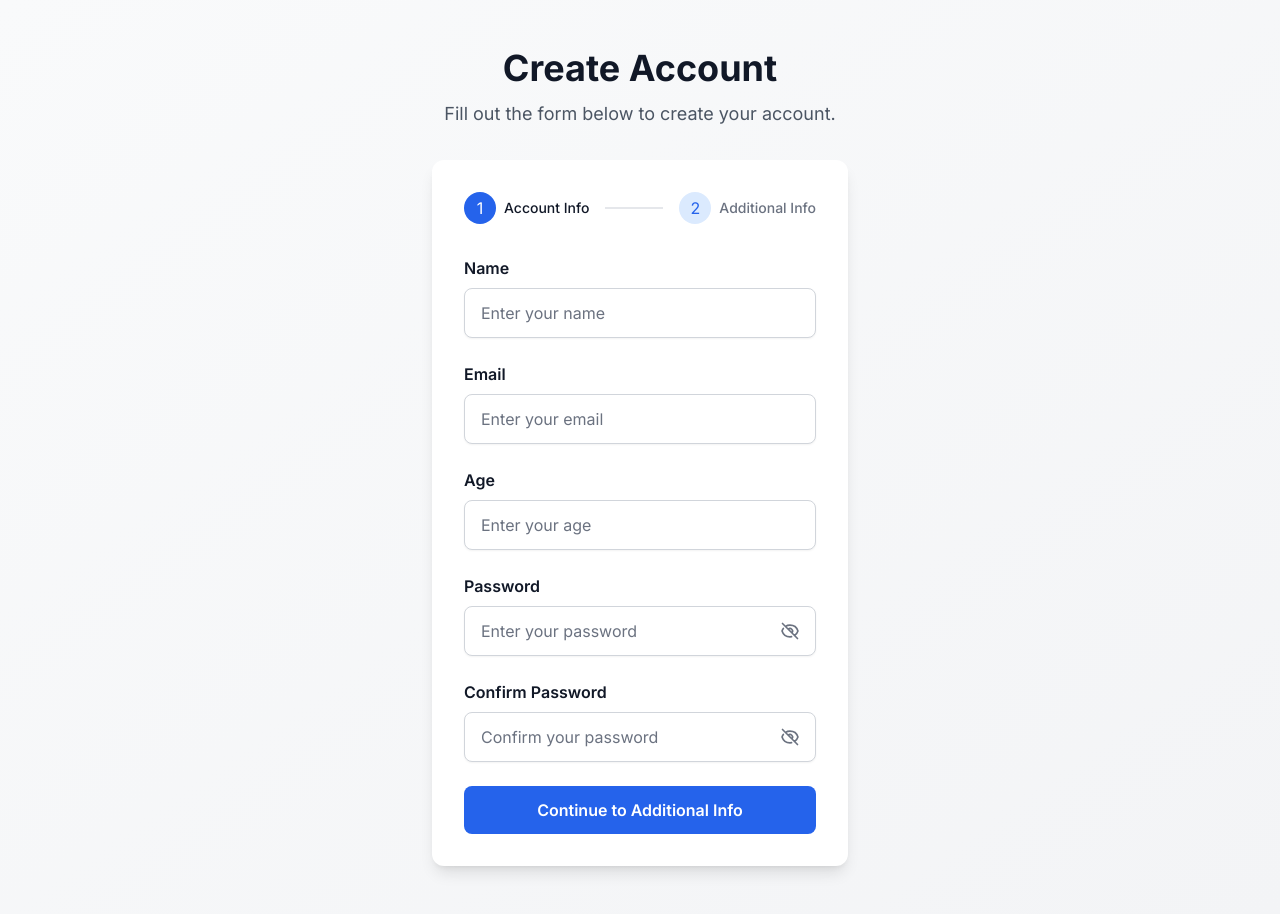
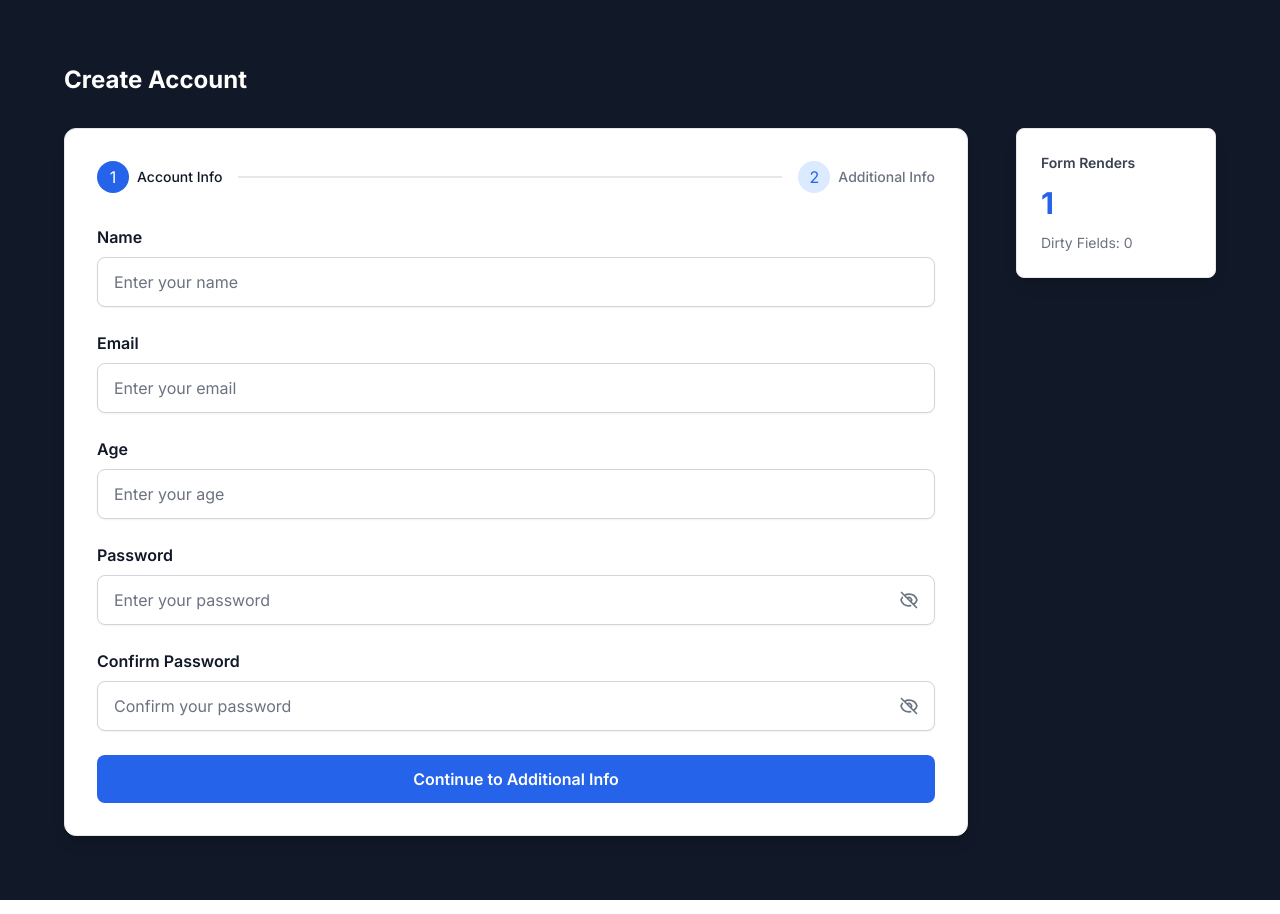
Before and after one commit to valdezjavi-gm2/react-hook-form-zod-poc, a Next.js app: page / in a window 1280 px wide. Built offline with nearby package versions, Linux system fonts and the light colour scheme.

Commit message:
feat: add renders counter

```diff
--- a/src/app/page.tsx
+++ b/src/app/page.tsx
@@ -1,22 +1,12 @@
-import Image from "next/image";
-import { UserForm } from '@/components/UserForm';
+import { UserForm } from "@/components/UserForm";
 
 export default function Home() {
   return (
-    <main className="min-h-screen bg-gradient-to-br from-gray-50 to-gray-100">
-      <div className="container mx-auto px-4 py-12 max-w-md">
-        <div className="text-center mb-8">
-          <h1 className="text-4xl font-bold mb-3 text-gray-900">
-            Create Account
-          </h1>
-          <p className="text-gray-600 text-lg">
-            Fill out the form below to create your account.
-          </p>
-        </div>
-        <div className="bg-white p-8 rounded-xl shadow-lg">
-          <UserForm />
-        </div>
+    <main className="min-h-screen bg-gray-900 py-16 px-4">
+      <div className="max-w-6xl mx-auto">
+        <h1 className="text-2xl font-bold text-white mb-8">Create Account</h1>
+        <UserForm />
       </div>
     </main>
-  )
+  );
 }
--- /dev/null
+++ b/src/components/RenderCounter.tsx
@@ -0,0 +1,26 @@
+'use client';
+
+import { useEffect, useState } from 'react';
+
+interface RenderCounterProps {
+  className?: string;
+  formState: Record<string, any>;
+}
+
+export function RenderCounter({ className = "", formState }: RenderCounterProps) {
+  const [renderCount, setRenderCount] = useState(0);
+
+  useEffect(() => {
+    setRenderCount(count => count + 1);
+  }, [formState]);
+
+  return (
+    <div className={`bg-white p-6 rounded-lg shadow-lg border border-gray-200 min-w-[200px] ${className}`}>
+      <h3 className="text-sm font-semibold text-gray-700 mb-3">Form Renders</h3>
+      <div className="text-3xl font-bold text-blue-600 mb-3">{renderCount}</div>
+      <div className="text-sm text-gray-500">
+        Dirty Fields: {Object.keys(formState.dirtyFields || {}).length}
+      </div>
+    </div>
+  );
+}
--- a/src/components/UserForm.tsx
+++ b/src/components/UserForm.tsx
@@ -1,10 +1,11 @@
-'use client';
+"use client";
 
 import { useForm } from "react-hook-form";
 import { zodResolver } from "@hookform/resolvers/zod";
 import { userSchema, type UserFormData } from "@/schemas/userSchema";
 import { useState } from "react";
 import { ErrorIcon, EyeIcon, EyeSlashIcon, TrashIcon } from "./icons";
+import { RenderCounter } from "./RenderCounter";
 
 export function UserForm() {
   const [step, setStep] = useState(1);
@@ -12,14 +13,8 @@ export function UserForm() {
   const [showConfirmPassword, setShowConfirmPassword] = useState(false);
   const [hobbies, setHobbies] = useState<string[]>([""]);
 
-  const {
-    register,
-    handleSubmit,
-    formState: { errors, isSubmitting },
-    trigger,
-    getValues,
-    reset,
-  } = useForm<UserFormData>({
+  const { register, handleSubmit, formState, trigger, reset, watch } =
+    useForm<UserFormData>({
       resolver: zodResolver(userSchema),
       defaultValues: {
         hobbies: [""],
@@ -28,9 +23,11 @@ export function UserForm() {
           city: "",
           country: "",
           zipCode: "",
-      }
-    }
+        },
+      },
     });
+
+  const { errors, isSubmitting } = formState;
 
   const onSubmit = async (data: UserFormData) => {
     try {
@@ -46,7 +43,13 @@ export function UserForm() {
   };
 
   const handleNext = async () => {
-    const fieldsToValidate = ['name', 'email', 'age', 'password', 'confirmPassword'] as const;
+    const fieldsToValidate = [
+      "name",
+      "email",
+      "age",
+      "password",
+      "confirmPassword",
+    ] as const;
     const isStepValid = await trigger(fieldsToValidate);
 
     if (isStepValid) {
@@ -73,36 +76,52 @@ export function UserForm() {
   };
 
   return (
+    <div className="flex gap-12">
+      <div className="flex-1 bg-white rounded-xl shadow-lg p-8 border border-gray-200">
         <form onSubmit={handleSubmit(onSubmit)} className="space-y-6">
           {/* Progress indicator */}
           <div className="mb-8">
             <div className="flex justify-between items-center">
               <div className="flex items-center">
-            <div className={`rounded-full h-8 w-8 flex items-center justify-center ${
-              step === 1 ? 'bg-blue-600 text-white' : 'bg-blue-100 text-blue-600'
-            }`}>
+                <div
+                  className={`rounded-full h-8 w-8 flex items-center justify-center ${
+                    step === 1
+                      ? "bg-blue-600 text-white"
+                      : "bg-blue-100 text-blue-600"
+                  }`}
+                >
                   1
                 </div>
-            <div className={`ml-2 text-sm font-medium ${
-              step === 1 ? 'text-gray-900' : 'text-gray-500'
-            }`}>
+                <div
+                  className={`ml-2 text-sm font-medium ${
+                    step === 1 ? "text-gray-900" : "text-gray-500"
+                  }`}
+                >
                   Account Info
                 </div>
               </div>
               <div className="flex-1 mx-4 h-0.5 bg-gray-200">
-            <div className={`h-full bg-blue-600 transition-all duration-300 ${
-              step === 2 ? 'w-full' : 'w-0'
-            }`} />
+                <div
+                  className={`h-full bg-blue-600 transition-all duration-300 ${
+                    step === 2 ? "w-full" : "w-0"
+                  }`}
+                />
               </div>
               <div className="flex items-center">
-            <div className={`rounded-full h-8 w-8 flex items-center justify-center ${
-              step === 2 ? 'bg-blue-600 text-white' : 'bg-blue-100 text-blue-600'
-            }`}>
+                <div
+                  className={`rounded-full h-8 w-8 flex items-center justify-center ${
+                    step === 2
+                      ? "bg-blue-600 text-white"
+                      : "bg-blue-100 text-blue-600"
+                  }`}
+                >
                   2
                 </div>
-            <div className={`ml-2 text-sm font-medium ${
-              step === 2 ? 'text-gray-900' : 'text-gray-500'
-            }`}>
+                <div
+                  className={`ml-2 text-sm font-medium ${
+                    step === 2 ? "text-gray-900" : "text-gray-500"
+                  }`}
+                >
                   Additional Info
                 </div>
               </div>
@@ -113,7 +132,10 @@ export function UserForm() {
             /* Step 1: Account Information */
             <div className="space-y-6">
               <div>
-            <label htmlFor="name" className="block text-base font-semibold text-gray-900 mb-2">
+                <label
+                  htmlFor="name"
+                  className="block text-base font-semibold text-gray-900 mb-2"
+                >
                   Name
                 </label>
                 <input
@@ -132,7 +154,10 @@ export function UserForm() {
               </div>
 
               <div>
-            <label htmlFor="email" className="block text-base font-semibold text-gray-900 mb-2">
+                <label
+                  htmlFor="email"
+                  className="block text-base font-semibold text-gray-900 mb-2"
+                >
                   Email
                 </label>
                 <input
@@ -151,7 +176,10 @@ export function UserForm() {
               </div>
 
               <div>
-            <label htmlFor="age" className="block text-base font-semibold text-gray-900 mb-2">
+                <label
+                  htmlFor="age"
+                  className="block text-base font-semibold text-gray-900 mb-2"
+                >
                   Age
                 </label>
                 <input
@@ -170,7 +198,10 @@ export function UserForm() {
               </div>
 
               <div className="relative">
-            <label htmlFor="password" className="block text-base font-semibold text-gray-900 mb-2">
+                <label
+                  htmlFor="password"
+                  className="block text-base font-semibold text-gray-900 mb-2"
+                >
                   Password
                 </label>
                 <div className="relative">
@@ -198,7 +229,10 @@ export function UserForm() {
               </div>
 
               <div className="relative">
-            <label htmlFor="confirmPassword" className="block text-base font-semibold text-gray-900 mb-2">
+                <label
+                  htmlFor="confirmPassword"
+                  className="block text-base font-semibold text-gray-900 mb-2"
+                >
                   Confirm Password
                 </label>
                 <div className="relative">
@@ -240,7 +274,10 @@ export function UserForm() {
               <div className="space-y-4">
                 <h3 className="text-lg font-semibold text-gray-900">Address</h3>
                 <div>
-              <label htmlFor="street" className="block text-base font-semibold text-gray-900 mb-2">
+                  <label
+                    htmlFor="street"
+                    className="block text-base font-semibold text-gray-900 mb-2"
+                  >
                     Street
                   </label>
                   <input
@@ -259,7 +296,10 @@ export function UserForm() {
                 </div>
 
                 <div>
-              <label htmlFor="city" className="block text-base font-semibold text-gray-900 mb-2">
+                  <label
+                    htmlFor="city"
+                    className="block text-base font-semibold text-gray-900 mb-2"
+                  >
                     City
                   </label>
                   <input
@@ -278,7 +318,10 @@ export function UserForm() {
                 </div>
 
                 <div>
-              <label htmlFor="country" className="block text-base font-semibold text-gray-900 mb-2">
+                  <label
+                    htmlFor="country"
+                    className="block text-base font-semibold text-gray-900 mb-2"
+                  >
                     Country
                   </label>
                   <input
@@ -297,7 +340,10 @@ export function UserForm() {
                 </div>
 
                 <div>
-              <label htmlFor="zipCode" className="block text-base font-semibold text-gray-900 mb-2">
+                  <label
+                    htmlFor="zipCode"
+                    className="block text-base font-semibold text-gray-900 mb-2"
+                  >
                     ZIP Code
                   </label>
                   <input
@@ -319,7 +365,9 @@ export function UserForm() {
               {/* Hobbies Section */}
               <div className="space-y-4">
                 <div className="flex justify-between items-center">
-              <h3 className="text-lg font-semibold text-gray-900">Hobbies</h3>
+                  <h3 className="text-lg font-semibold text-gray-900">
+                    Hobbies
+                  </h3>
                   {hobbies.length < 5 && (
                     <button
                       type="button"
@@ -379,5 +427,11 @@ export function UserForm() {
             </div>
           )}
         </form>
+      </div>
+      <RenderCounter
+        formState={formState}
+        className="self-start sticky top-8"
+      />
+    </div>
   );
 }
```
Lines whose indentation alone changed are shown as unchanged.
